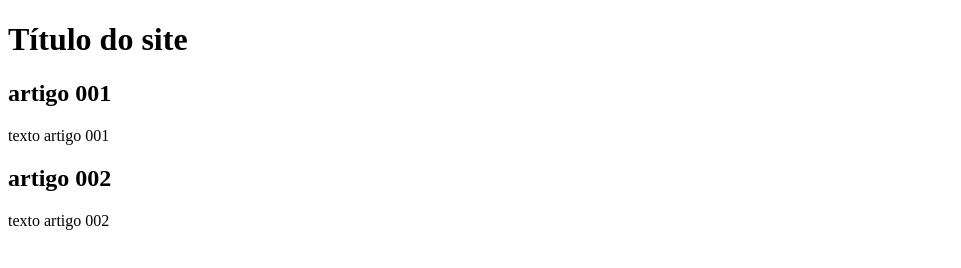
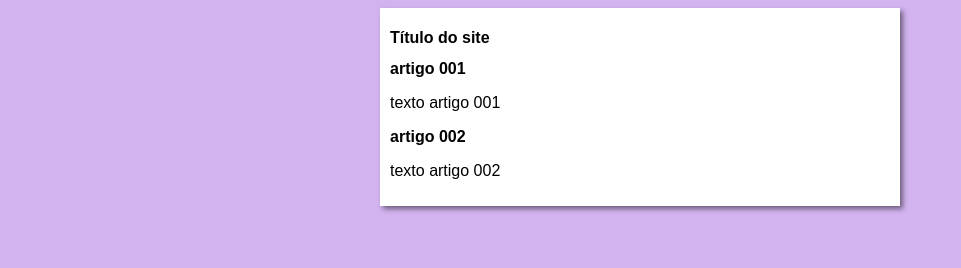
Before and after one commit to ernanidemiranda/Projeto-site, a plain HTML site: page index.html in a window 1280 px wide. Shown: the whole page, without its empty margins (0-961 px from the left). Drawn offline with Linux system fonts and the light colour scheme.

Commit message:
iniciei o design

```diff
--- /dev/null
+++ b/estilos/style.css
@@ -0,0 +1,21 @@
+*{
+
+    font-family: Arial, Helvetica, sans-serif;
+    font-size: 16px;
+}
+
+body{
+
+    background-color: rgb(210, 179, 240);
+
+}
+
+main{
+
+    background-color: white;
+    width: 500px;
+    margin: auto;
+    box-shadow: 3px 3px 5px rgba(0, 0, 0, 0.473) ;
+    padding: 10px;
+
+}
--- a/index.html
+++ b/index.html
@@ -5,6 +5,7 @@
     <meta http-equiv="X-UA-Compatible" content="IE=edge">
     <meta name="viewport" content="width=device-width, initial-scale=1.0">
     <title>Título do site</title>
+    <link rel="stylesheet" href="estilos/style.css">
 </head>
 <body>
 
```
